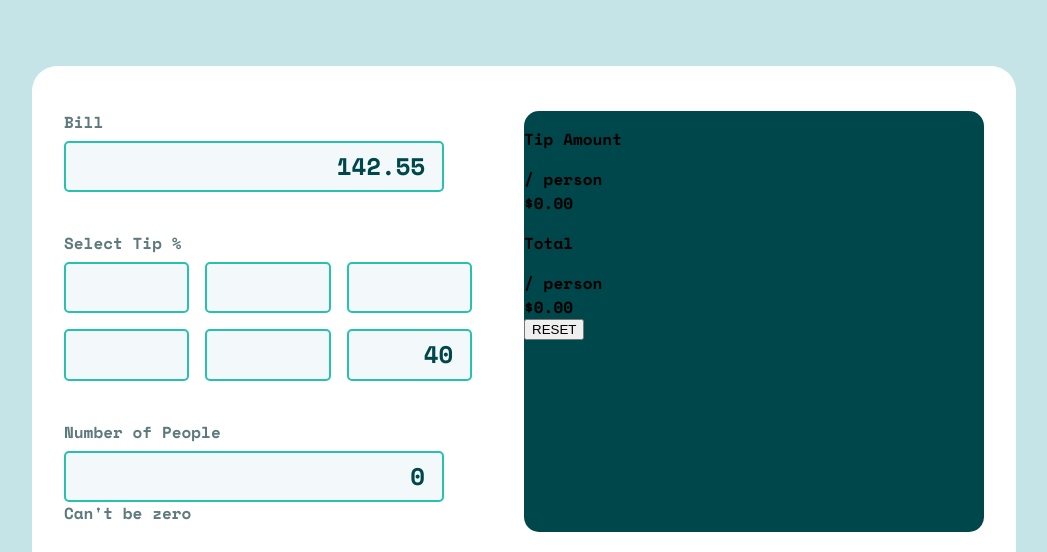
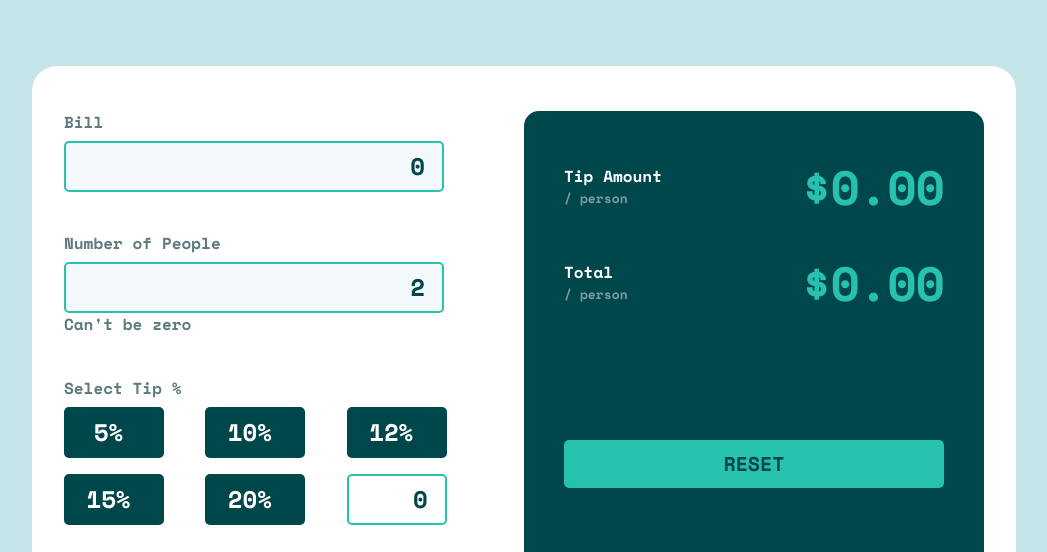
Before and after one commit to nyplex/tip-calculator, a plain HTML site: page index.html in a window 1280 px wide. Shown: the part 239-791 px from the top of the page, without its empty margins (116-1163 px from the left). Drawn offline with nearby package versions, Linux system fonts and the light colour scheme.

Commit message:
adding JS file

```diff
--- a/assets/main.scss
+++ b/assets/main.scss
@@ -49,11 +49,13 @@ input {
     padding: 45px 32px;
     display: grid;
     grid-template-columns: 50% 50%;
+    margin-bottom: 240px;
 }
 
 
 .col-input {
     max-width: 380px;
+
     label {
         font-size: 16px;
         line-height: 23.7px;
@@ -69,10 +71,53 @@ input {
     }
 }
 
+.people-wrapper {
+    margin-top: 40px;
+}
+
 .btn-wrapper {
     display: grid;
     grid-template-columns: 33% 33% 33%;
     gap: 16px;
+
+    button {
+        background-color: #00474B;
+        color: #fff;
+        border: none;
+        width: 100px;
+        font-family: 'Space Mono', monospace;
+        font-weight: 700;
+        font-size: 24px;
+        line-height: 35.54px;
+        border-radius: 5px;
+        padding-top: 6px;
+        padding-bottom: 6px;
+        padding-right: 17px;
+        box-sizing: border-box;
+        min-height: 51px;
+        &:hover {
+            cursor: pointer;
+        }
+    }
+
+    input {
+        background-color: #00474B;
+        color: #fff;
+        border: none;
+        width: 100px;
+
+        &:hover {
+            background-color: #9FE8DF;
+            color: #00474B;
+            cursor: pointer;
+        }
+    }
+
+    .manual-tip {
+        background-color: #fff;
+        color: #00474B;
+        border: solid 2px #26C2AE;
+    }
 }
 
 .tip-wrapper {
@@ -83,4 +128,71 @@ input {
 .col-display {
     background-color: #00474B;
     border-radius: 15px;
+    padding-left: 40px;
+    padding-right: 40px;
 }
+
+.amount,
+.total {
+    display: flex;
+    justify-content: space-between;
+}
+
+.amount {
+    margin-bottom: 25px;
+    margin-top: 40px;
+}
+
+.label {
+    align-self: center;
+
+    p {
+        margin: auto;
+        font-family: 'Space Mono', monospace;
+        font-weight: 700;
+        font-size: 16px;
+        line-height: 23.7px;
+        color: #fff;
+    }
+
+    span {
+        font-family: 'Space Mono', monospace;
+        font-size: 13px;
+        line-height: 19.25px;
+        font-weight: 700;
+        color: #7F9D9F;
+    }
+}
+
+.span-price {
+    font-family: 'Space Mono', monospace;
+    font-size: 48px;
+    font-weight: 700;
+    line-height: 71.09px;
+    letter-spacing: -1px;
+    color: #26C2AE;
+}
+
+.reset-btn {
+    width: 100%;
+    margin-top: 122px;
+    background-color: #26C2AE;
+    border-radius: 5px;
+    border: none;
+    color: #00474B;
+    font-family: 'Space Mono', monospace;
+    font-weight: 700;
+    font-size: 20px;
+    line-height: 29.62px;
+    text-align: center;
+    padding: 9px 0;
+
+    &:hover {
+        background-color: #9FE8DF;
+        cursor: pointer;
+    }
+}
+
+.calcul-btn {
+    margin-top: 0;
+}
--- a/assets/script.js
+++ b/assets/script.js
@@ -0,0 +1,38 @@
+let totalBill = 0;
+let tipPercentage;
+let numberofPoeple;
+let tipPerPerson;
+let totalPerPerson;
+let tipValue = 5;
+
+const billInput = document.getElementById("total-bill")
+
+const tip_5 = document.getElementById("tip-5")
+const tip_10 = document.getElementById("tip-10")
+const tip_12 = document.getElementById("tip-12")
+const tip_15 = document.getElementById("tip-15")
+const tip_20 = document.getElementById("tip-20")
+
+const tipArray = [
+    tip_5, tip_10, tip_12, tip_15, tip_20
+]
+
+const tip_manual = document.getElementById("tip-manual")
+
+const peopleInput = document.getElementById("total-people")
+
+const tipAmountSpan = document.getElementById("total-tip-amount")
+const totalAmountSpan = document.getElementById("total-amount")
+
+const resetButton = document.getElementById("reset-button")
+
+
+let validateInput = (value) => {
+    return typeof value === 'number' ? "true" : "false"
+}
+
+let isNumber = (number) => {
+    return (typeof number !== 'number') || (number !== Number(number)) ? false : true
+}
+
+console.log(isNumber(10.3));
--- a/index.html
+++ b/index.html
@@ -16,29 +16,30 @@
   <div class="container">
     <div class="col col-input">
       <div class="input-wrapper">
-        <label for="bill">Bill</label>
+        <label for="total-bill">Bill</label>
         <div class="input">
-          <input type="text" value="142.55" id="bill">
+          <input type="text" value="0" id="total-bill" oninput="this.value = this.value.replace(/[^0-9.]/g, '').replace(/(\..*?)\..*/g, '$1');">
         </div>
+      </div>
+      <div class="input-wrapper people-wrapper">
+        <label for="total-people">Number of People</label>
+        <div class="input">
+          <input type="text" value="2" id="total-people" onkeypress='return event.charCode >= 48 && event.charCode <= 57'>
+        </div>
+        <label for="ppl">Can't be zero</label>
       </div>
       <div class="tip-wrapper">
         <label for="ppl">Select Tip %</label>
         <div class="btn-wrapper">
-          <input disabled type="text">
-          <input disabled type="text">
-          <input disabled type="text">
-          <input disabled type="text">
-          <input disabled type="text">
-          <input disabled type="text" value="40">
+          <button id="tip-5" value="5">5%</button>
+          <button id="tip-10" value="10">10%</button>
+          <button id="tip-12" value="12">12%</button>
+          <button id="tip-15" value="15">15%</button>
+          <button id="tip-20" value="20">20%</button>
+          <input class="manual-tip" type="text" value="0" id="tip-manual" onkeypress='return event.charCode >= 48 && event.charCode <= 57'>
         </div>
       </div>
-      <div class="input-wrapper">
-        <label for="ppl">Number of People</label>
-        <div class="input">
-          <input type="text" value="0" id="ppl">
-        </div>
-        <label for="ppl">Can't be zero</label>
-      </div>
+      <button class="reset-btn calcul-btn">Calculate</button>
     </div>
     <div class="col col-display">
       <div class="amount">
@@ -46,16 +47,16 @@
           <p>Tip Amount</p>
           <span>/ person</span>
         </div>
-        <span>$0.00</span>
+        <span class="span-price" id="total-tip-amount">$0.00</span>
       </div>
       <div class="total">
         <div class="label">
           <p>Total</p>
           <span>/ person</span>
         </div>
-        <span>$0.00</span>
+        <span class="span-price" id="total-amount">$0.00</span>
       </div>
-      <button>RESET</button>
+      <button class="reset-btn" id="reset-button">RESET</button>
     </div>
   </div>
   <div class="attribution">
```
Also changed, not shown: assets/style.css, 1 other file.
